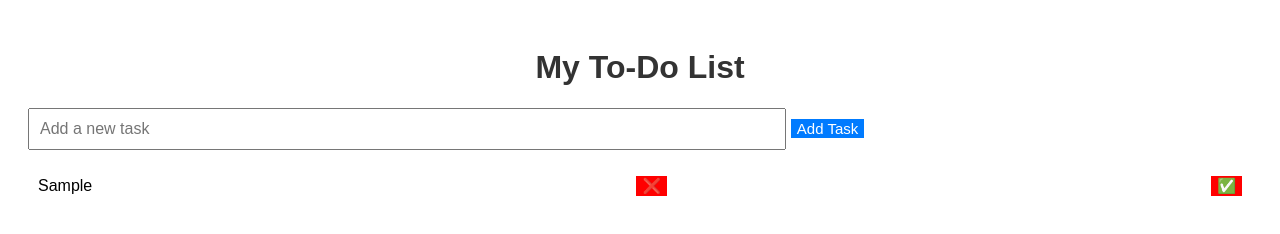
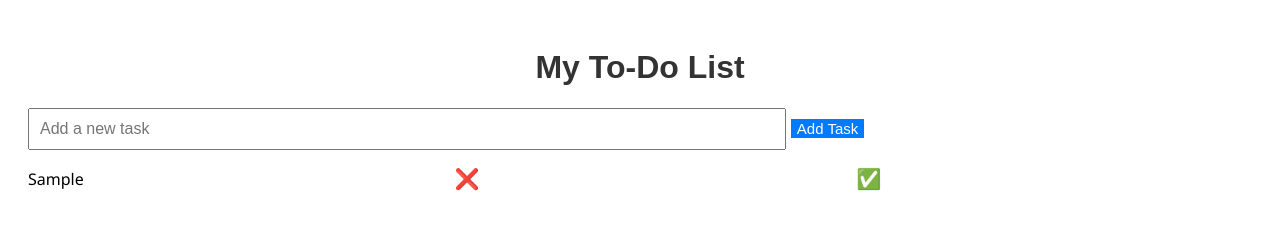
Before and after one commit to chinmaykanfade/todo-app, a plain HTML site: page index.html in a window 1280 px wide. Both pictures are taken after typing "Sample" into the empty fields and a click on the button "Add Task". Drawn offline with Linux system fonts and the light colour scheme.

Commit message:
Updated css

```diff
--- a/index.html
+++ b/index.html
@@ -8,7 +8,7 @@
   <div class="container">
     <h1>My To-Do List</h1>
     <input type="text" id="taskInput" placeholder="Add a new task" />
-    <button onclick="addTask()">Add Task</button>
+    <button onclick="addTask()" class="b1">Add Task</button>
     <ul id="taskList"></ul>
   </div>
 
--- a/script.js
+++ b/script.js
@@ -3,24 +3,30 @@ console.log("script is connected");
  function addTask(){
 let task=document.getElementById("taskInput").value;
 let li=document.createElement("li");
- let button=document.createElement("button");
- button.textContent="❌";
-button.onclick=function(){
+ let deletebutton=document.createElement("button");
+ deletebutton.textContent="❌";
+ deletebutton.classList.add("del-btn");
+
+deletebutton.onclick=function(){
     li.remove();
 }
 let donebutton=document.createElement("button");
 donebutton.textContent="✅";
+donebutton.classList.add("done-btn");
 donebutton.onclick=function(){
-    li.textContent.style.textDecoration="line-through";
-    li.textContent.style.opacity="0.6"
+    li.style.textDecoration="line-through";
+    li.style.opacity="0.6"
 }
 
 let textNode = document.createTextNode(task);
+let taskitem=document.createElement("div");
+taskitem.classList.add("taskitem");
 li.appendChild(textNode);
-li.appendChild(button);
+li.appendChild(deletebutton);
 li.appendChild(donebutton);
+li.appendChild(taskitem);
 
-
+donebutton.innerHTML="<span class='tick'>✅</span>"
 
 document.getElementById("taskList").appendChild(li);
 document.getElementById("taskInput").value="";
--- a/style.css
+++ b/style.css
@@ -1,6 +1,6 @@
 body{
     font-family: Arial, "Helvetica Neue", Helvetica, sans-serif;
-    background: color hsl(0, 14%, 90%);
+    background-color: white;
     padding: 20px;
 
 }
@@ -12,14 +12,19 @@ input{
     font-size: 16px;
     width: 60%;
     padding: 10px;
+    ;
 }
-button{
+.b1{
     padding: 10px,15px;
     font-size: 15px;
     background-color: #007bff;
     color: white;
     border: none;
     cursor: pointer;
+}
+.b1:hover{
+    background-color: rgb(10, 206, 88);
+    color: white;
 }
 ul{
     list-style-type: none;
@@ -28,16 +33,50 @@ ul{
 li{
     background: white;
     margin: 10px 0;
-    padding: 10px;
+    padding: 10 px;
+
     border-left: 4px,solid #007bff;
     display: flex;
     justify-content:space-between;
     align-items: center;
+    font-family: 'Segoe UI', sans-serif;
 }
 li button{
-    background-color: red;
-    color: white;
+
+    color: rgb(219, 24, 24);
     padding: 5px,10px;
+
     border: none;
     cursor:pointer;
 }
+
+.taskitem{
+    display: flex;
+    align-items: center;
+    gap:10px ;
+    margin: 10px 0s;
+
+}
+.task-text{
+    flex:1;
+    font-size: 18px;
+}
+.done-btn{
+    color:green
+(208, 74, 74);
+    background-color:transparent;
+    cursor: pointer;
+    font-size: 20px;
+    border: none;
+
+
+
+}
+.del-btn{
+    background-color: transparent;
+    cursor: pointer;
+    color: red;
+    font-size: 20px;
+    border: none;
+
+}
```
